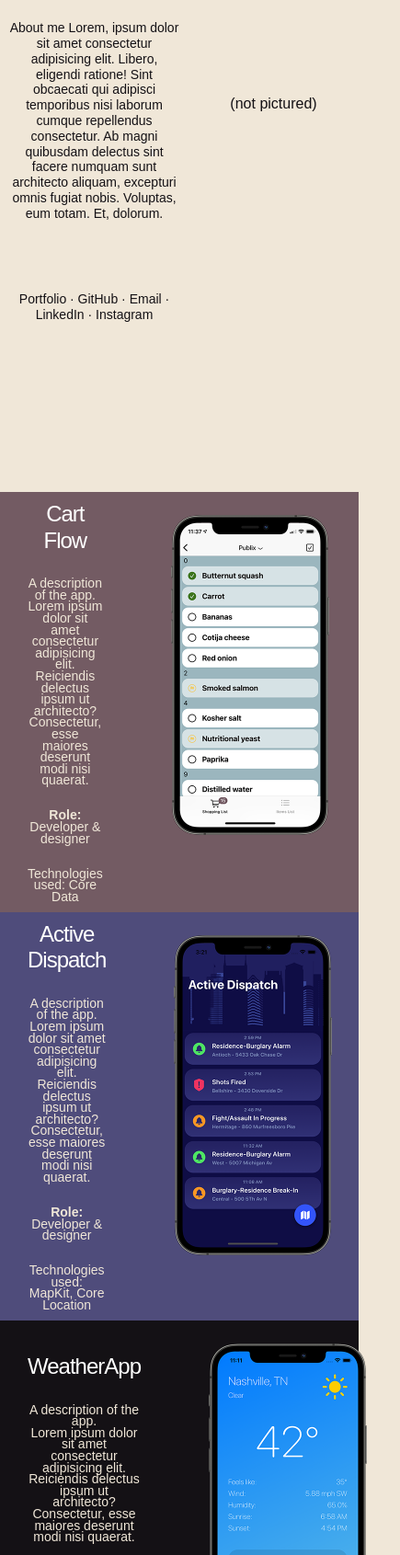
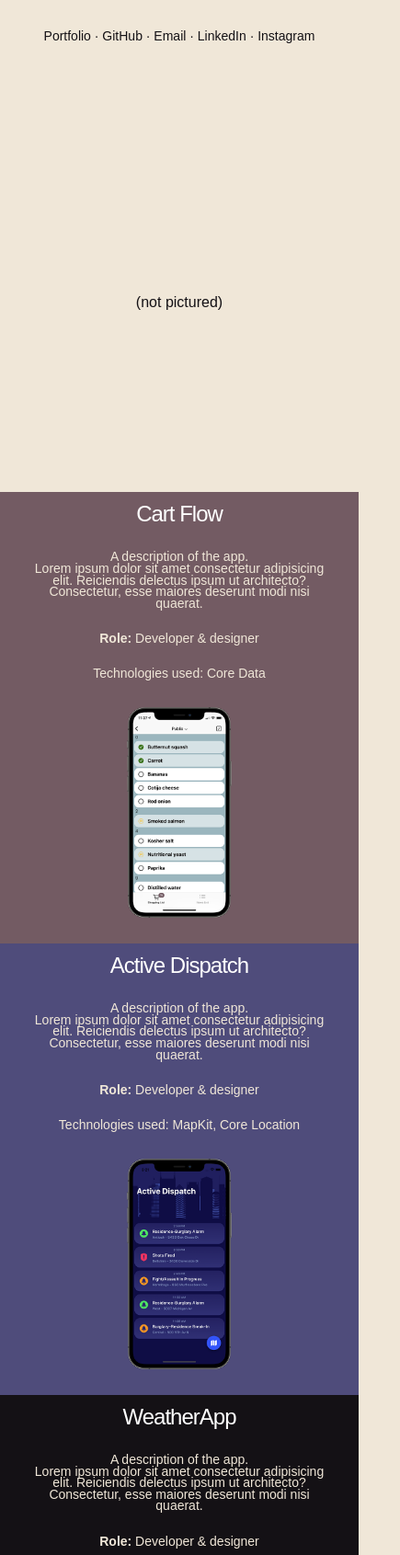
Before and after one commit to scottquintana/scottquintana.com, a plain HTML site: page index.html in a window 390 px wide. Shown: the part 309-2000 px from the top of the page at 92% size, 435 px wide, since content can reach past the window. Drawn offline with Linux system fonts and the light colour scheme; a web font is replaced by a local one.

Commit message:
Update for mobile

```diff
--- a/css/style.css
+++ b/css/style.css
@@ -24,7 +24,11 @@ h1, h2, h3 {
   text-align: center;
   padding: 0px;
   margin: 0px;
-  /* flex: 1; */
+  flex: 1;
+}
+
+.reversed {
+  flex-direction: row-reverse;
 }
 
 .hero {
@@ -92,10 +96,10 @@ h1, h2, h3 {
 
 .app-img img {
   image-rendering: -moz-crisp-edges;
-image-rendering: -o-crisp-edges;
-image-rendering: -webkit-optimize-contrast;
-/* image-rendering: crisp-edges; */
-/* -ms-interpolation-mode: nearest-neighbor; IE (non-standard property) */
+  image-rendering: -o-crisp-edges;
+  image-rendering: -webkit-optimize-contrast;
+  /* image-rendering: crisp-edges; */
+  /* -ms-interpolation-mode: nearest-neighbor; IE (non-standard property) */
   max-width: 200px;
   height: auto;
 }
@@ -148,3 +152,33 @@ image-rendering: -webkit-optimize-contrast;
 #topheadlines p {
   color: #F0E7D8;
 }
+
+@media(max-width: 768px) {
+  /* .navbar {
+      flex-direction: column;
+      height: 120px;
+      padding: 20px;
+  }
+
+  .navbar a {
+      padding: 10px 10px;
+      margin: 0 3px;
+  } */
+
+  .flex-container {
+      flex-direction: column;
+  }
+
+  .hero {
+    flex-direction: column;
+  }
+
+  .flex-columns .column, .flex-grid .column {
+      flex: 100%;
+      max-width: 100%;
+  }
+
+  .app-img img {
+      width: 40%;
+  }
+}
--- a/index.html
+++ b/index.html
@@ -47,7 +47,7 @@
         </div>
       </div>
 
-      <div class="flex-container" id="activedispatch">
+      <div class="flex-container reversed" id="activedispatch">
         <div class="app-desc">
           <h2>Active Dispatch</h2>
           <br>
@@ -72,14 +72,14 @@
             Reiciendis delectus ipsum ut architecto? Consectetur,
             esse maiores deserunt modi nisi quaerat.</p><br>
           <p><b>Role:</b> Developer & designer</p><br>
-          <p>Technologies used: Combine, WidgetKit, Core Location</p>
+          <p>Technologies used: SwiftUI, Combine, WidgetKit, Core Location</p>
         </div>
         <div class="app-img">
           <img class="screenshot" src="img/screenshots/weatherapp1.png">
         </div>
       </div>
 
-      <div class="flex-container" id="topheadlines">
+      <div class="flex-container reversed" id="topheadlines">
         <div class="app-desc">
           <h2>Top Headlines</h2>
           <br>
```
